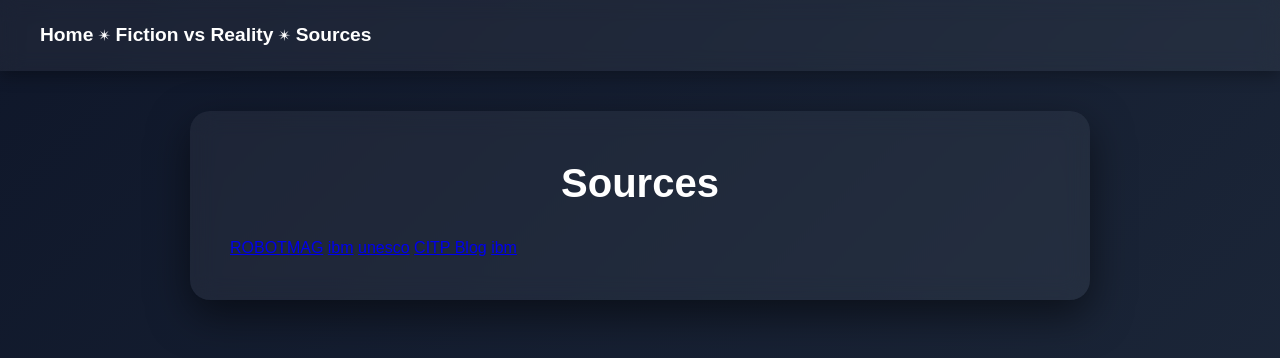
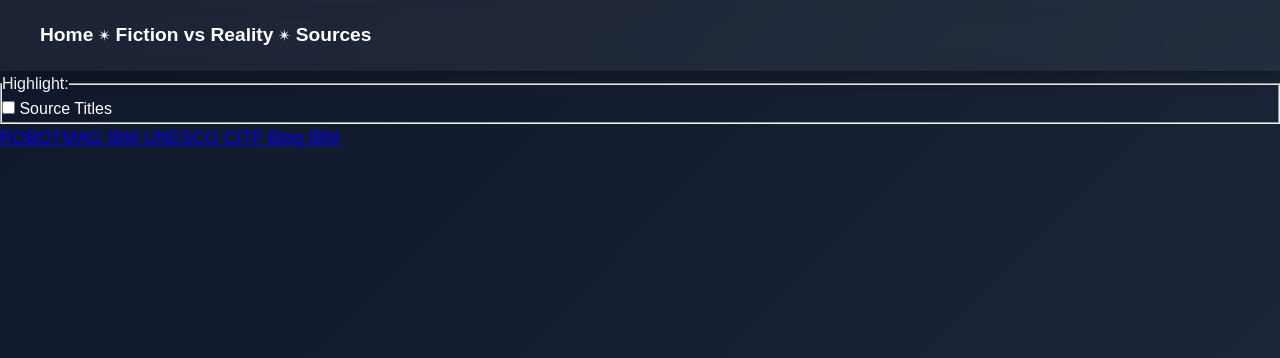
Before and after one commit to jvm7131/ai-in-movies-vs-real-life, a plain HTML site: page docs/sources.html in a window 1280 px wide. Drawn offline with Linux system fonts and the light colour scheme.

Commit message:
highlight sources check

```diff
--- a/docs/pages.css
+++ b/docs/pages.css
@@ -184,3 +184,7 @@ figure {
   margin-left: auto;
   margin-right: auto;
 }
+
+span.title.on {
+    background-color: yellow;
+}
--- a/docs/script.js
+++ b/docs/script.js
@@ -15,3 +15,27 @@ function changeColor() {
 }
 
 function newFunction() {}
+
+function init() {
+  var inputs = document.getElementsByTagName("input");
+
+  for (var i = 0; i < inputs.length; i++) {
+    inputs[i].addEventListener("click", toggle, false);
+  }
+}
+
+function toggle() {
+  var id = this.id;
+
+  switch (id) {
+    case "TITLEtoggle":
+      var titles = document.getElementsByClassName("title");
+
+      for (var i = 0; i < titles.length; i++) {
+        titles[i].classList.toggle("on");
+      }
+      break;
+  }
+}
+
+window.addEventListener("DOMContentLoaded", init, false);
--- a/docs/sources.html
+++ b/docs/sources.html
@@ -3,6 +3,7 @@
     <head>
         <meta charset="UTF-8">
         <meta name="viewport" content="width=device-width, initial-scale=1.0">
+         <script type="text/javascript" src="script.js"></script>
         <title>AI in Movies vs. Real Life</title>
         <link rel="stylesheet" href="pages.css">
     </head>
@@ -14,18 +15,45 @@
                 >Fiction vs Reality</a> ✴ <a href="sources.html" class="logo">Sources</a>
 
         </nav>
-        <main class="container">
-            <h1>Sources</h1>
-            <a
-                href="https://www.robot-magazine.fr/en/why-2026-could-be-the-pivotal-year-for-humanoid-robots/#:~:text=In%202026%2C%20humanoid%20robots%20could,a%20gradual%20and%20strategic%20adoption"
-                >ROBOTMAG</a>
-            <a href="https://www.ibm.com/think/topics/artificial-intelligence">ibm</a>
-            <a
-                href="https://www.unesco.org/en/articles/republic-and-algorithm-freedom-and-justice-artificial-intelligence#:~:text=O'Neil%20terms%20these%20systems,automating%20discriminatory%20decisions%20without%20accountability."
-                >unesco</a>
-            <a href="https://blog.citp.princeton.edu/2025/08/20/emotional-reliance-on-ai-design-dependency-and-the-future-of-human-connection/">CITP Blog</a>
-            <a href="https://www.ibm.com/think/insights/10-ai-dangers-and-risks-and-how-to-manage-them">ibm</a>
-        </main>
+        <fieldset>
+    <legend>Highlight:</legend>
+    <label>
+        <input type="checkbox" id="TITLEtoggle">
+        Source Titles
+    </label>
+</fieldset>
+
+<p>
+    <span class="title">
+        <a href="https://www.robot-magazine.fr/en/why-2026-could-be-the-pivotal-year-for-humanoid-robots/">
+            ROBOTMAG
+        </a>
+    </span>
+
+    <span class="title">
+        <a href="https://www.ibm.com/think/topics/artificial-intelligence">
+            IBM
+        </a>
+    </span>
+
+    <span class="title">
+        <a href="https://www.unesco.org/en/articles/republic-and-algorithm-freedom-and-justice-artificial-intelligence">
+            UNESCO
+        </a>
+    </span>
+
+    <span class="title">
+        <a href="https://blog.citp.princeton.edu/2025/08/20/emotional-reliance-on-ai-design-dependency-and-the-future-of-human-connection/">
+            CITP Blog
+        </a>
+    </span>
+
+    <span class="title">
+        <a href="https://www.ibm.com/think/insights/10-ai-dangers-and-risks-and-how-to-manage-them">
+            IBM
+        </a>
+    </span>
+</p>
 
     </body>
 </html>
```
